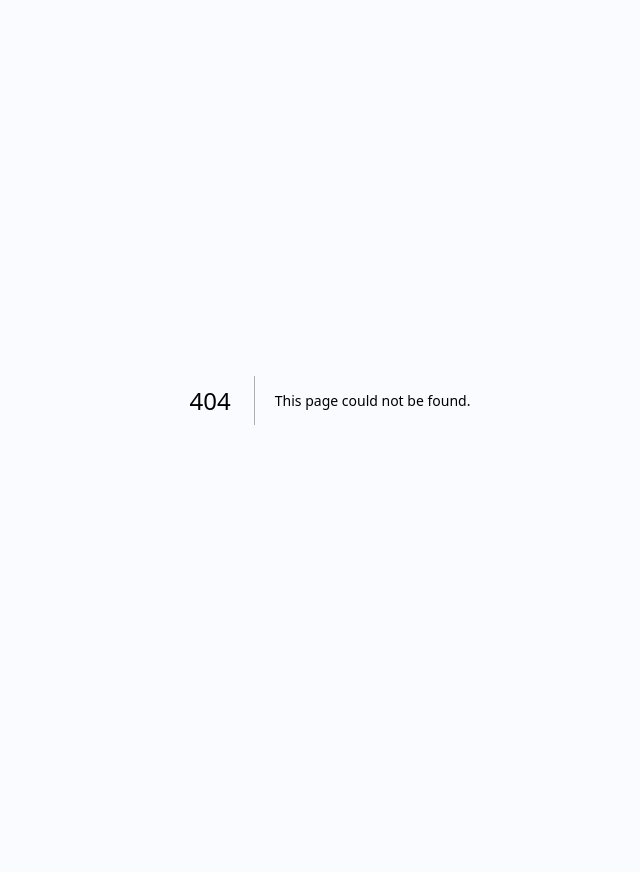
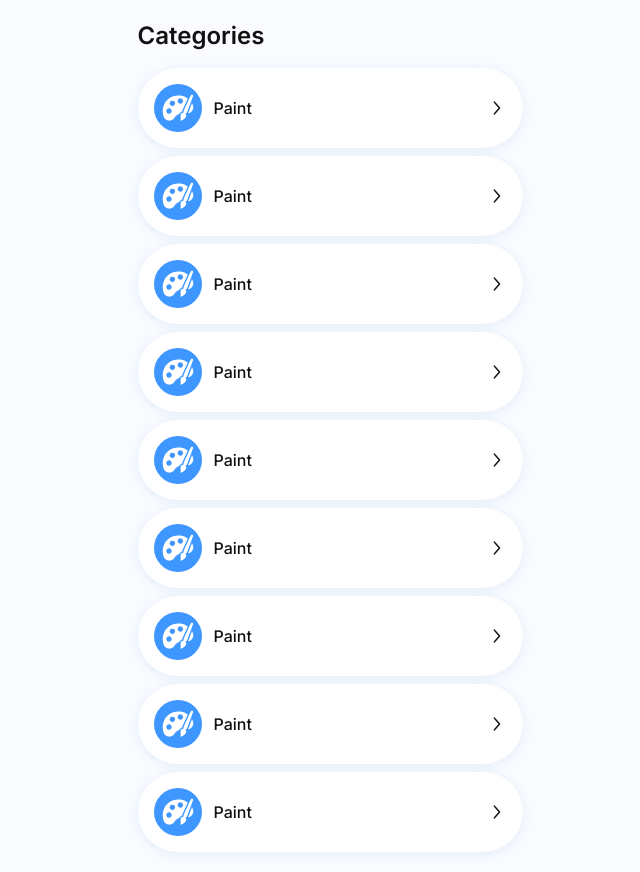
Before and after one commit to UlugbekAsadov/TelegramWebBotTemplate, a Next.js app: page /categories in a window 1280 px wide. Before the commit this address had no page. Shown: the whole page, without its empty margins (310-950 px from the left). Before the commit the page ends 800 px from the top, so only its background shows below. Built offline with nearby package versions, Linux system fonts and the light colour scheme.

Commit message:
categories page implemented

```diff
--- /dev/null
+++ b/src/app/categories/page.tsx
@@ -0,0 +1,5 @@
+import { CategoriesPage } from '@/components/pages/categories/categories';
+
+export default function Page() {
+  return <CategoriesPage />;
+}
--- /dev/null
+++ b/src/assets/icons/chevron-right.icon.tsx
@@ -0,0 +1,15 @@
+import { SVGProps } from 'react';
+
+export const ChevronRightIcon = (props: SVGProps<SVGSVGElement>): JSX.Element => {
+  return (
+    <svg width="20" height="20" viewBox="0 0 20 20" fill="none" xmlns="http://www.w3.org/2000/svg" {...props}>
+      <path
+        d="M7.5 4.16699L12.5 10.0003L7.5 15.8337"
+        stroke="#171717"
+        stroke-width="1.5"
+        stroke-linecap="round"
+        stroke-linejoin="round"
+      />
+    </svg>
+  );
+};
--- a/src/components/categories/categories.tsx
+++ b/src/components/categories/categories.tsx
@@ -30,14 +30,14 @@ export const Categories = forwardRef<HTMLDivElement, IProps>(({ variant, classNa
   return (
     <div ref={ref} className={cn(categoriesVariants({ variant }), className)} {...props}>
       <Category variant={categoryVariant[variant || 'scrollable']} />
-      <Category />
-      <Category />
-      <Category />
-      <Category />
-      <Category />
-      <Category />
-      <Category />
-      <Category />
+      <Category variant={categoryVariant[variant || 'scrollable']} />
+      <Category variant={categoryVariant[variant || 'scrollable']} />
+      <Category variant={categoryVariant[variant || 'scrollable']} />
+      <Category variant={categoryVariant[variant || 'scrollable']} />
+      <Category variant={categoryVariant[variant || 'scrollable']} />
+      <Category variant={categoryVariant[variant || 'scrollable']} />
+      <Category variant={categoryVariant[variant || 'scrollable']} />
+      <Category variant={categoryVariant[variant || 'scrollable']} />
     </div>
   );
 });
--- a/src/components/categories/category.tsx
+++ b/src/components/categories/category.tsx
@@ -1,16 +1,20 @@
 'use client';
 
 import { cva, VariantProps } from 'class-variance-authority';
-import { forwardRef, HTMLProps } from 'react';
+import Link from 'next/link';
+import { AnchorHTMLAttributes, forwardRef } from 'react';
 
 import { Paint } from '@/assets/icons';
+import { ChevronRightIcon } from '@/assets/icons/chevron-right.icon';
 import { cn } from '@/lib/utils';
 
 export const categoryVariants = cva('', {
   variants: {
     variant: {
-      small: 'flex flex-col items-center p-3 bg-white max-w-[72px] w-full shadow-category rounded-xl',
-      large: '',
+      small:
+        'flex gap-2 flex-col items-center p-3 bg-white max-w-[72px] w-full shadow-category rounded-xl [&>p]:text-sm',
+      large:
+        'w-full flex items-center gap-3  bg-card text-card-foreground rounded-full p-4 shadow-category [&>p]:text-base [&>p]:flex-1 [&>div]:block]',
     },
   },
 
@@ -19,16 +23,17 @@ export const categoryVariants = cva('', {
   },
 });
 
-export interface IProps extends HTMLProps<HTMLDivElement>, VariantProps<typeof categoryVariants> {}
+export interface IProps extends AnchorHTMLAttributes<HTMLAnchorElement>, VariantProps<typeof categoryVariants> {}
 
-export const Category = forwardRef<HTMLDivElement, IProps>(({ variant, className, ...props }, ref) => {
+export const Category = forwardRef<HTMLAnchorElement, IProps>(({ variant, className, href, ...props }, ref) => {
   return (
-    <div ref={ref} className={cn(categoryVariants({ variant }), className)} {...props}>
+    <Link href={href || '#'} ref={ref} className={cn(categoryVariants({ variant }), className)} {...props}>
       <div className="w-12 h-12 rounded-full bg-primary text-primary-foreground flex items-center justify-center">
         <Paint width={32} height={32} />
       </div>
-      <p className="font-medium text-sm mt-2">Paint</p>
-    </div>
+      <p className="font-medium ">Paint</p>
+      <ChevronRightIcon className={cn('hidden', variant === 'large' && 'block')} />
+    </Link>
   );
 });
 
--- /dev/null
+++ b/src/components/pages/categories/categories.tsx
@@ -0,0 +1,13 @@
+'use client';
+import { Categories } from '@/components/categories/categories';
+import { useLocaleContext } from '@/context/locale.context';
+
+export const CategoriesPage = () => {
+  const { t } = useLocaleContext();
+  return (
+    <div className="p-section">
+      <h2 className='text-2xl font-semibold'>{t('category.categories')}</h2>
+      <Categories variant="fullWidth" className="gap-2 flex flex-col mt-4" />
+    </div>
+  );
+};
```
